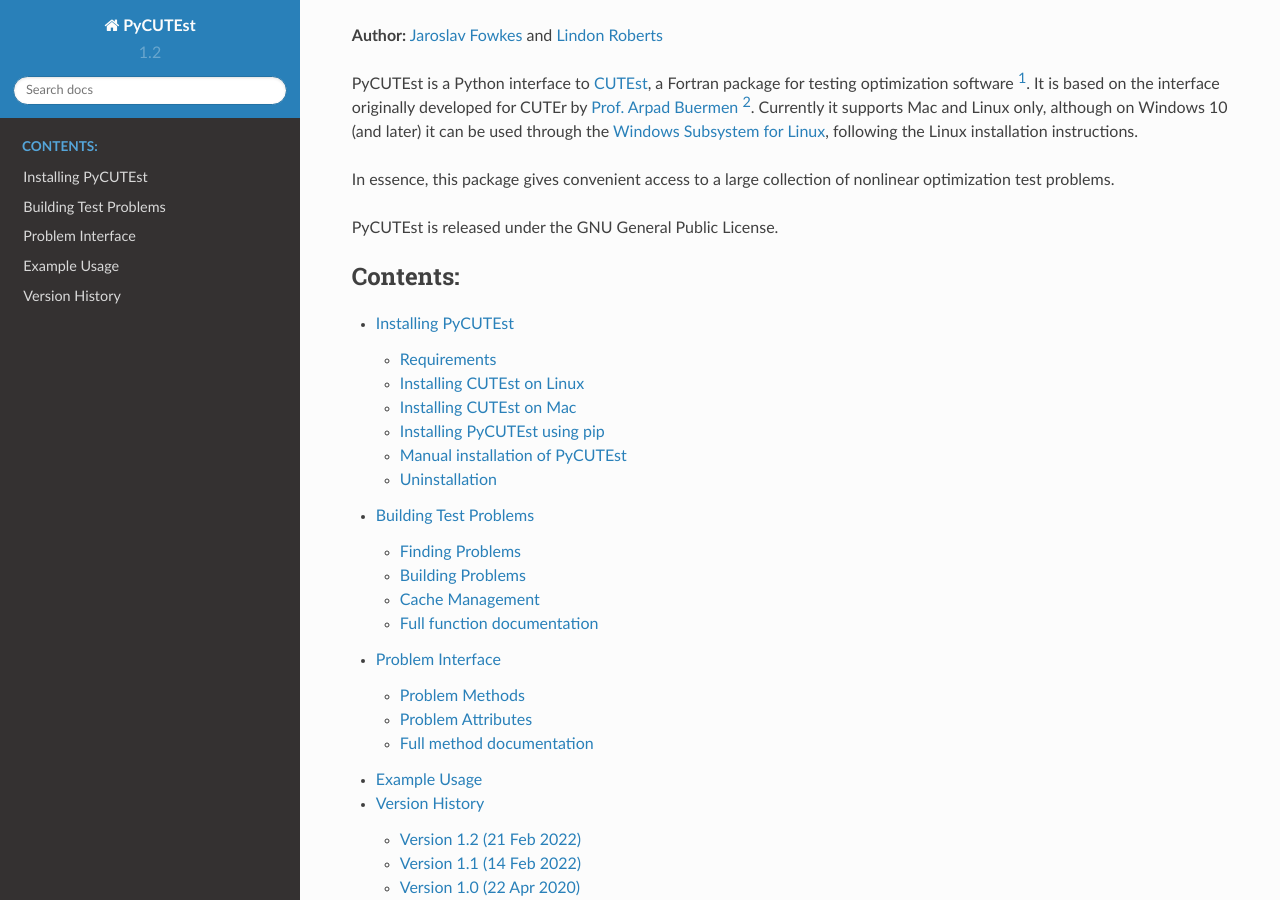
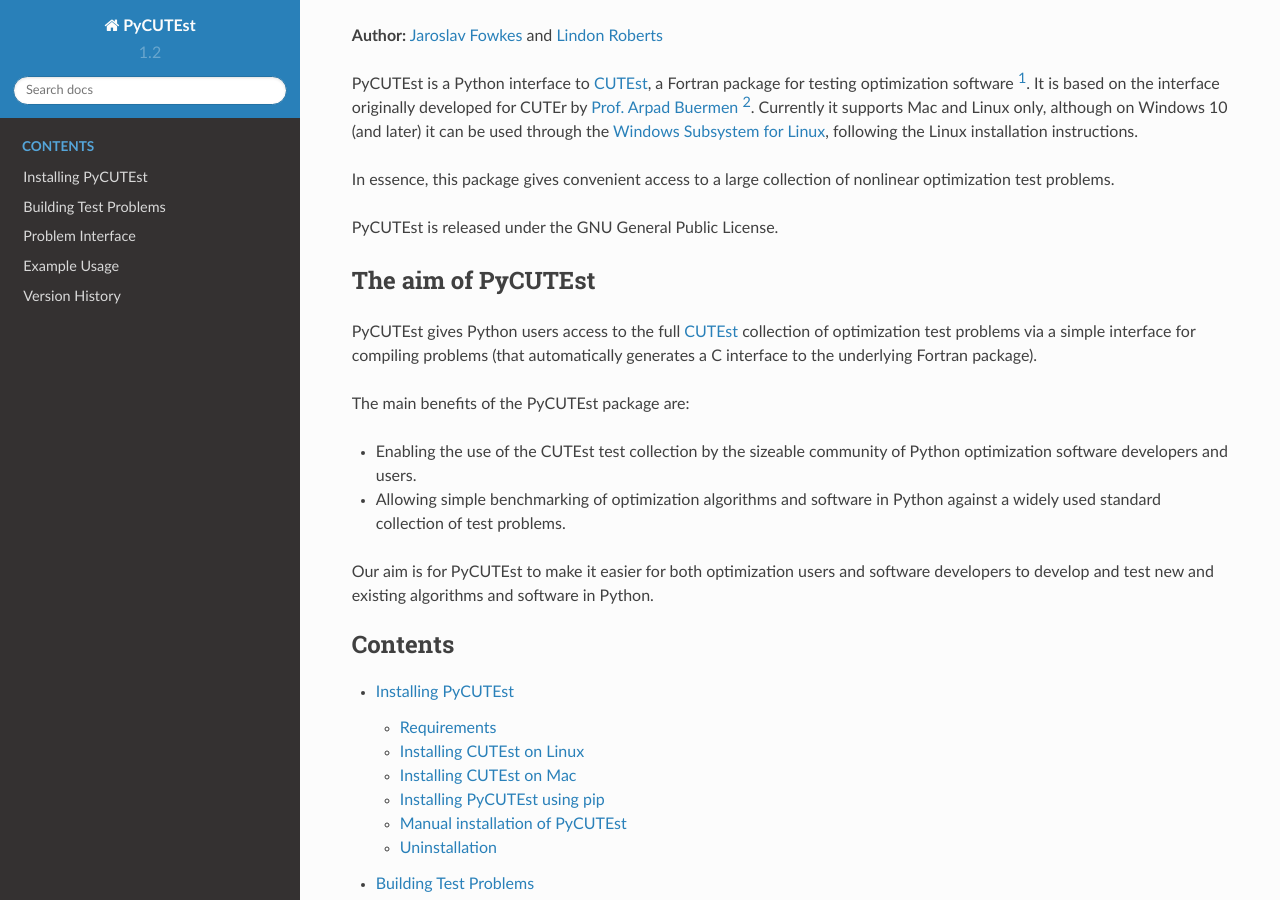
Before and after one commit to jfowkes/pycutest, a Sphinx documentation site: the page built from docs/index.rst, in a window 1280 px wide and 900 px high, scrolled down 288 px. Built offline with Sphinx 7.4.7 and the Read the Docs theme 2.0.0, drawn with Linux system fonts in a browser that asks for light colours.

Commit message:
Add statement of need to docs

```diff
--- a/docs/index.rst
+++ b/docs/index.rst
@@ -6,7 +6,7 @@
 PyCUTEst
 ========
 Python interface to the CUTEst optimization test environment
---------------------------------------------------------------
+------------------------------------------------------------
 
 **Release:** |version|
 
@@ -20,9 +20,21 @@
 
 PyCUTEst is released under the GNU General Public License.
 
+The aim of PyCUTEst
+-------------------
+PyCUTEst gives Python users access to the full `CUTEst <https://github.com/ralna/CUTEst>`_ collection of optimization test problems via a simple interface for compiling problems (that automatically generates a C interface to the underlying Fortran package).
+
+The main benefits of the PyCUTEst package are:
+
+* Enabling the use of the CUTEst test collection by the sizeable community of Python optimization software developers and users.
+
+* Allowing simple benchmarking of optimization algorithms and software in Python against a widely used standard collection of test problems.
+
+Our aim is for PyCUTEst to make it easier for both optimization users and software developers to develop and test new and existing algorithms and software in Python.
+
 .. toctree::
    :maxdepth: 2
-   :caption: Contents:
+   :caption: Contents
 
    install
    building
```
